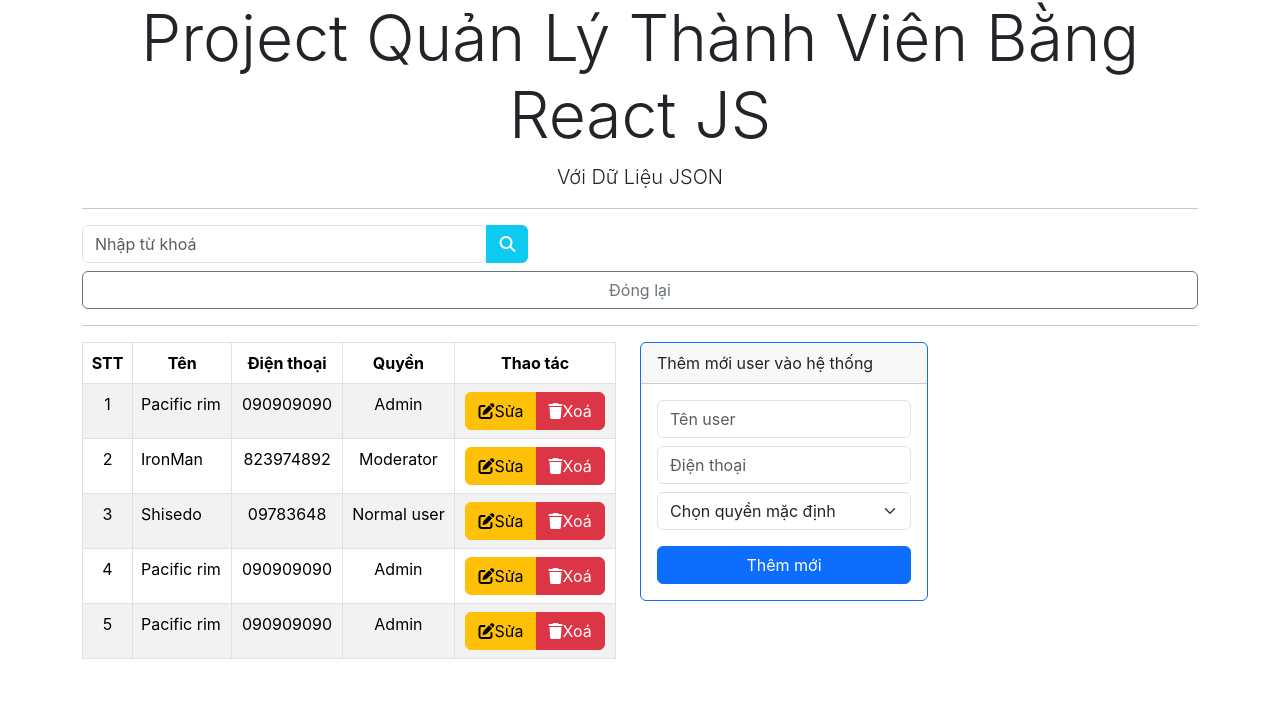
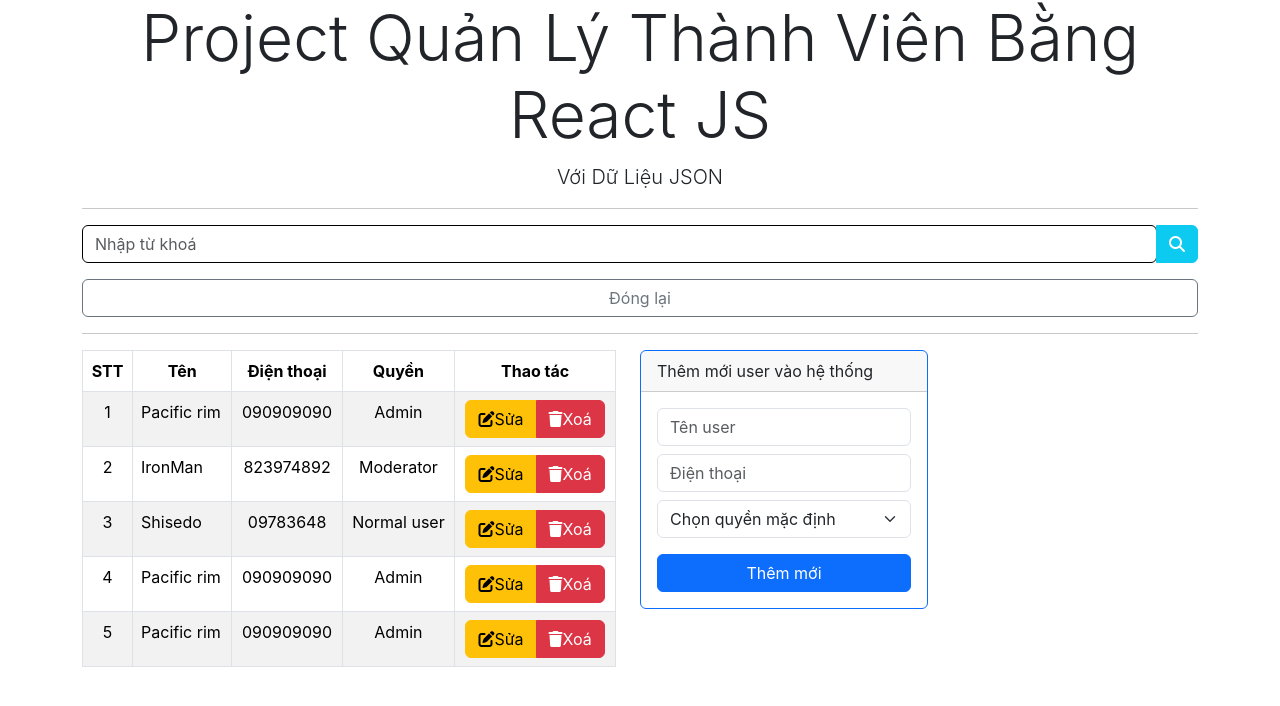
Before and after one commit to huynhkienhao/react-redux-NDV, a React (Create React App) app: page / in a window 1280 px wide. Shown: the top 706 px of the page. Built offline with nearby package versions, Linux system fonts and the light colour scheme.

Commit message:
video 68

```diff
--- a/src/Components/App.js
+++ b/src/Components/App.js
@@ -16,8 +16,8 @@ class App extends Component {
     }
   }
 
-  checkConnect = () => {
-    alert('connect successfully');
+  getTextSearch = (dl) => {
+    console.log(`Dữ liệu cha nhận được là ${dl}`);
   }
 
   doiTrangThai = () => {
@@ -34,7 +34,7 @@ class App extends Component {
           <div className="container">
             <div className="row">
               <Search
-                checkConnectProps={() => this.checkConnect()}
+                checkConnectProps={(dl) => this.getTextSearch(dl)}
                 ketNoi={() => this.doiTrangThai()}
                 hienThiForm={this.state.hienThiForm} />
               <div className='row'>
--- a/src/Components/Search.js
+++ b/src/Components/Search.js
@@ -1,6 +1,19 @@
 import React, { Component } from 'react';
 
 class Search extends Component {
+    constructor(props) {
+        super(props);
+        this.state = {
+            tempValue: ''
+        }
+    }
+
+    isChange = (event) => {
+        console.log(event.target.value);
+        this.setState({
+            tempValue: event.target.value
+        });
+    }
 
     hienThiNut = () => {
         if (this.props.hienThiForm === true) {
@@ -13,17 +26,19 @@ class Search extends Component {
     render() {
         return (
             <div className="col-md-12">
-                <div className="form-group mt-2">
+                <div className="form-group mt-2 mb-3">
                     <div
                         className="searchForm__group btn-group d-flex"
-                        style={{ width: "40%" }}
+                        style={{ width: "100%" }}
                     >
                         <input
                             type="text"
                             className="form-control"
+                            onChange={(event) => this.isChange(event)}
                             placeholder="Nhập từ khoá"
+                            style={{ border: "1px solid #000" }}
                         />
-                        <button className="btn btn-info" onClick={this.props.checkConnectProps}>
+                        <button className="btn btn-info" onClick={(dl) => this.props.checkConnectProps(this.state.tempValue)}>
                             <i className="fa-solid fa-magnifying-glass text-white" />
                         </button>
                     </div>
```
